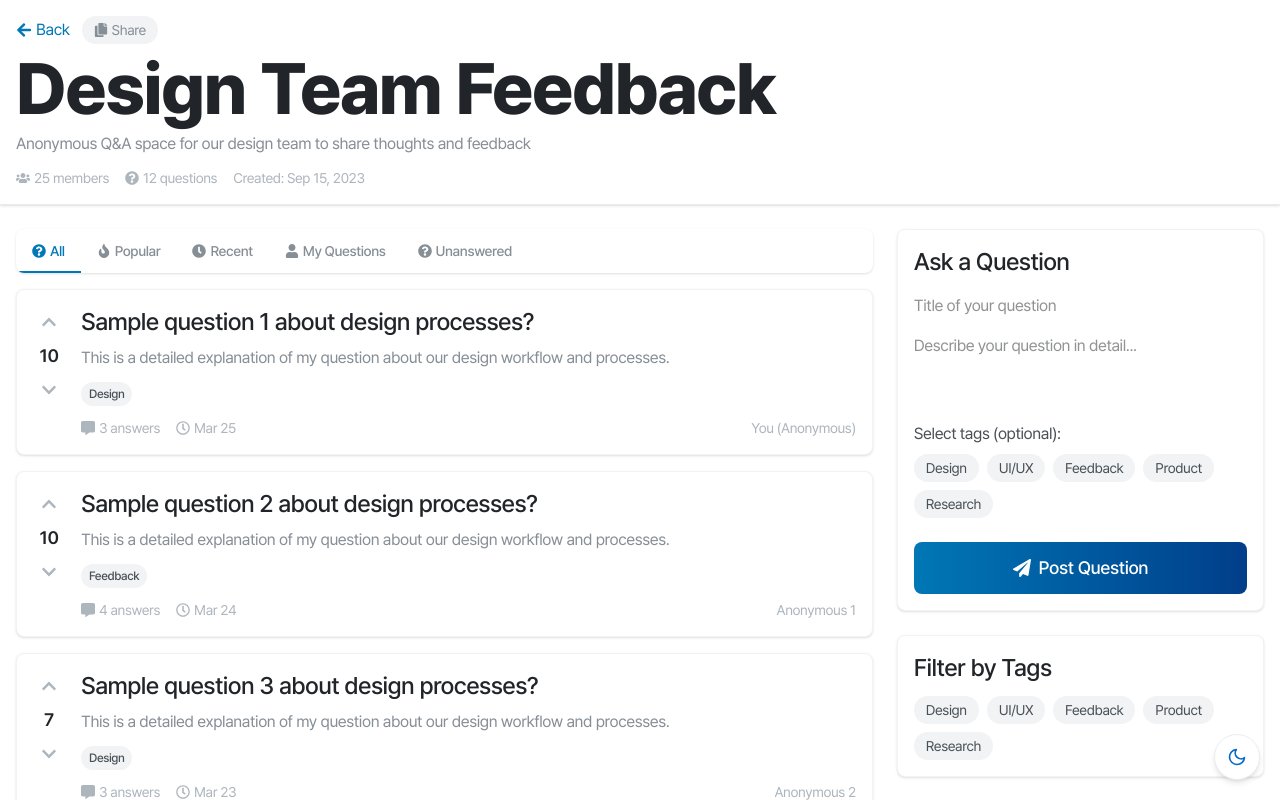
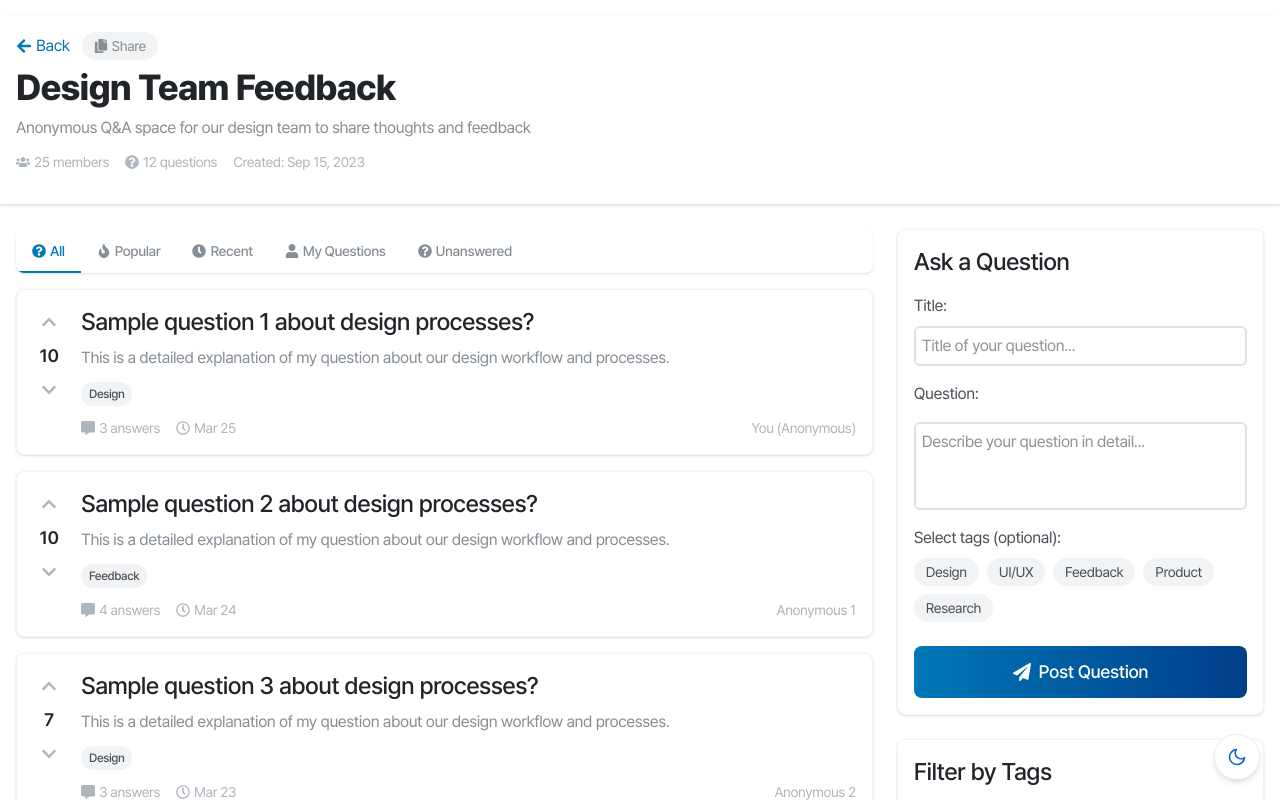
Before and after one commit to NekoGroove01/WHORU, a Next.js app: page /group/0Gj5hN2pQ8vR4tW7mK3fS in a window 1280 px wide. Shown: the top 800 px of the page. Built offline with nearby package versions, Linux system fonts and the light colour scheme.

Commit message:
Feat: define custom router hooks and adjust styles of group page

```diff
--- a/src/app/browse/page.tsx
+++ b/src/app/browse/page.tsx
@@ -21,6 +21,7 @@ import {
 } from "@/utils/motion/basicMotion";
 import { Group } from "@/types/group";
 import { GroupCard } from "@/components/browse/GroupCard";
+import { useBackNavigation } from "../hooks/useBackNavigation";
 
 // Form schema for filters
 const filterSchema = z.object({
@@ -67,6 +68,9 @@ export default function BrowsePage() {
 	const [allTags, setAllTags] = useState<string[]>([]);
 	const [showFilters, setShowFilters] = useState(false);
 	const [isLoading, setIsLoading] = useState(true);
+
+	// Router for going previous page
+	const { goBack } = useBackNavigation("/");
 
 	// Form handling
 	const { register, watch, reset, setValue } = useForm<FilterValues>({
@@ -190,12 +194,12 @@ export default function BrowsePage() {
 			{/* Header */}
 			<div className="bg-gradient-primary text-white">
 				<div className="container mx-auto px-4 py-12">
-					<Link
-						href="/"
+					<button
+						onClick={goBack}
 						className="inline-flex items-center mb-6 text-white/80 hover:text-white"
 					>
 						<FaArrowLeft className="mr-2" /> Back to Home
-					</Link>
+					</button>
 
 					<motion.div
 						initial="hidden"
--- a/src/app/create/page.tsx
+++ b/src/app/create/page.tsx
@@ -16,6 +16,7 @@ import {
 	FaCheck,
 } from "react-icons/fa";
 import { nanoid } from "nanoid";
+import { useBackNavigation } from "../hooks/useBackNavigation";
 
 // Animation variants
 const fadeIn = {
@@ -54,6 +55,8 @@ type CreateFormValues = z.infer<typeof createSchema>;
 
 export default function CreatePage() {
 	const router = useRouter();
+	// navigation for going previous page
+	const { goBack } = useBackNavigation("/");
 	const [isCreated, setIsCreated] = useState(false);
 	const [groupInfo, setGroupInfo] = useState<{
 		id: string;
@@ -132,12 +135,12 @@ export default function CreatePage() {
 		>
 			<div className="container mx-auto px-4 py-8 flex-grow flex flex-col items-center justify-center max-w-lg">
 				<motion.div variants={fadeIn} className="w-full">
-					<Link
-						href="/"
+					<button
+						onClick={goBack}
 						className="inline-flex items-center text-primary dark:text-primary-light mb-8 hover:underline"
 					>
 						<FaArrowLeft className="mr-2" /> Back to Home
-					</Link>
+					</button>
 				</motion.div>
 
 				<motion.div
--- a/src/app/group/[id]/page.tsx
+++ b/src/app/group/[id]/page.tsx
@@ -72,7 +72,19 @@ export default function GroupPage() {
 			<GroupHeader group={group} />
 
 			<div className="container mx-auto px-4 mt-6">
-				<div className="flex flex-col lg:flex-row gap-6">
+				<div className="flex flex-col lg:flex-row-reverse gap-6">
+					{/* Sidebar - 30% on desktop */}
+					<div className="w-full lg:w-[30%]">
+						<AskQuestionForm groupId={groupId} />
+
+						<div className="mt-6 hidden lg:block">
+							<TagFilter
+								tags={group.tags}
+								selectedTags={selectedTags}
+								setSelectedTags={setSelectedTags}
+							/>
+						</div>
+					</div>
 					{/* Main content - 70% on desktop */}
 					<div className="w-full lg:w-[70%]">
 						<QuestionTabs
@@ -95,19 +107,6 @@ export default function GroupPage() {
 							selectedTags={selectedTags}
 						/>
 					</div>
-
-					{/* Sidebar - 30% on desktop */}
-					<div className="w-full lg:w-[30%]">
-						<AskQuestionForm groupId={groupId} />
-
-						<div className="mt-6 hidden lg:block">
-							<TagFilter
-								tags={group.tags}
-								selectedTags={selectedTags}
-								setSelectedTags={setSelectedTags}
-							/>
-						</div>
-					</div>
 				</div>
 			</div>
 		</motion.div>
--- /dev/null
+++ b/src/app/hooks/useBackNavigation.ts
@@ -0,0 +1,21 @@
+// hooks/useBackNavigation.ts
+"use client";
+
+import { useRouter } from "next/navigation";
+import { useCallback } from "react";
+
+export function useBackNavigation(fallbackPath: string = "/") {
+	const router = useRouter();
+
+	const goBack = useCallback(() => {
+		// Check if we have history to go back to
+		if (window.history.length > 1) {
+			router.back();
+		} else {
+			// If there's no history (e.g., opened directly via URL), go to fallback path
+			router.push(fallbackPath);
+		}
+	}, [router, fallbackPath]);
+
+	return { goBack };
+}
--- a/src/app/join/page.tsx
+++ b/src/app/join/page.tsx
@@ -10,6 +10,7 @@ import { z } from "zod";
 import { FaArrowLeft, FaQrcode, FaLink, FaCamera } from "react-icons/fa";
 import TextareaAutosize from "react-textarea-autosize";
 import { fadeIn, pageVariants } from "@/utils/motion/basicMotion";
+import { useBackNavigation } from "../hooks/useBackNavigation";
 
 // Form schema using zod
 const joinSchema = z.object({
@@ -20,6 +21,8 @@ type JoinFormValues = z.infer<typeof joinSchema>;
 
 export default function JoinPage() {
 	const router = useRouter();
+	// navigation for going previous page
+	const { goBack } = useBackNavigation("/");
 	const [joinMethod, setJoinMethod] = useState<"link" | "qr">("link");
 	const [showScanner, setShowScanner] = useState(false);
 	const [cameraError, setCameraError] = useState<string | null>(null);
@@ -178,12 +181,12 @@ export default function JoinPage() {
 		>
 			<div className="container mx-auto px-4 py-8 flex-grow flex flex-col items-center justify-center max-w-lg">
 				<motion.div variants={fadeIn} className="w-full">
-					<Link
-						href="/"
+					<button
+						onClick={goBack}
 						className="inline-flex items-center text-primary dark:text-primary-light mb-8 hover:underline"
 					>
 						<FaArrowLeft className="mr-2" /> Back to Home
-					</Link>
+					</button>
 				</motion.div>
 
 				<motion.div
--- a/src/components/group/AskQuestionForm.tsx
+++ b/src/components/group/AskQuestionForm.tsx
@@ -100,13 +100,16 @@ export default function AskQuestionForm({
 
 			<form onSubmit={handleSubmit(onSubmit)} className="space-y-4">
 				<div>
+					<p className="text-sm text-gray-700 dark:text-gray-300 mb-2">
+						Title:
+					</p>
 					<input
 						type="text"
-						placeholder="Title of your question"
+						placeholder="Title of your question..."
 						{...register("title")}
-						className={`w-full rounded-md ${
+						className={`w-full p-1.5 rounded-md border-2 focus:outline-none focus:ring-0 ${
 							errors.title
-								? "border-red-500"
+								? "!border-red-500"
 								: "border-gray-300 dark:border-gray-600"
 						}`}
 					/>
@@ -116,13 +119,18 @@ export default function AskQuestionForm({
 				</div>
 
 				<div>
+					<p className="text-sm text-gray-700 dark:text-gray-300 mb-2">
+						Question:
+					</p>
+				</div>
+				<div>
 					<TextareaAutosize
 						placeholder="Describe your question in detail..."
 						{...register("content")}
 						minRows={3}
-						className={`w-full rounded-md resize-none ${
+						className={`w-full border-2 p-1.5 rounded-md resize-none focus:outline-none focus:ring-0 ${
 							errors.content
-								? "border-red-500"
+								? "!border-red-500"
 								: "border-gray-300 dark:border-gray-600"
 						}`}
 					/>
--- a/src/components/group/GroupHeader.tsx
+++ b/src/components/group/GroupHeader.tsx
@@ -1,7 +1,6 @@
 "use client";
 
 import { useState } from "react";
-import Link from "next/link";
 import { motion } from "framer-motion";
 import {
 	FaArrowLeft,
@@ -11,6 +10,7 @@ import {
 	FaQuestionCircle,
 } from "react-icons/fa";
 import { Group } from "@/types/group";
+import { useBackNavigation } from "@/app/hooks/useBackNavigation";
 
 interface GroupHeader {
 	group: Group;
@@ -18,6 +18,9 @@ interface GroupHeader {
 
 export default function GroupHeader({ group }: Readonly<GroupHeader>) {
 	const [copied, setCopied] = useState(false);
+
+	// navigation for going previous page
+	const { goBack } = useBackNavigation("/");
 
 	const copyGroupLink = () => {
 		const url = window.location.href;
@@ -28,14 +31,14 @@ export default function GroupHeader({ group }: Readonly<GroupHeader>) {
 
 	return (
 		<div className="bg-white dark:bg-gray-800 border-b border-gray-200 dark:border-gray-700 shadow-sm">
-			<div className="container mx-auto px-4 py-4">
+			<div className="container mx-auto my-4 px-4 py-4">
 				<div className="flex items-center mb-2">
-					<Link
-						href="/"
+					<button
+						onClick={goBack}
 						className="text-primary dark:text-primary-light mr-3 flex items-center hover:underline"
 					>
 						<FaArrowLeft className="mr-1" /> Back
-					</Link>
+					</button>
 
 					<motion.button
 						onClick={copyGroupLink}
@@ -56,17 +59,17 @@ export default function GroupHeader({ group }: Readonly<GroupHeader>) {
 					</motion.button>
 				</div>
 
-				<h1 className="text-2xl md:text-3xl font-bold text-gray-900 dark:text-white mb-2">
+				<h1 className="mt-2 !text-4xl !md:text-5xl font-bold text-gray-900 dark:text-white mb-2">
 					{group.name}
 				</h1>
 
 				{group.description && (
-					<p className="text-gray-600 dark:text-gray-300 mb-3 max-w-2xl">
+					<p className="mt-2 text-gray-600 dark:text-gray-300 mb-3 max-w-2xl">
 						{group.description}
 					</p>
 				)}
 
-				<div className="flex flex-wrap items-center gap-4 text-sm text-gray-500 dark:text-gray-400">
+				<div className="mt-2 flex flex-wrap items-center gap-4 text-sm text-gray-500 dark:text-gray-400">
 					<div className="flex items-center">
 						<FaUsers className="mr-1" />
 						<span>{group.memberCount} members</span>
```
